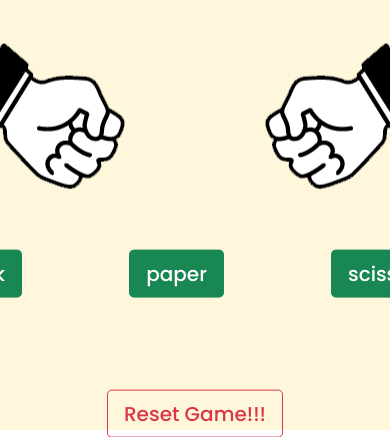
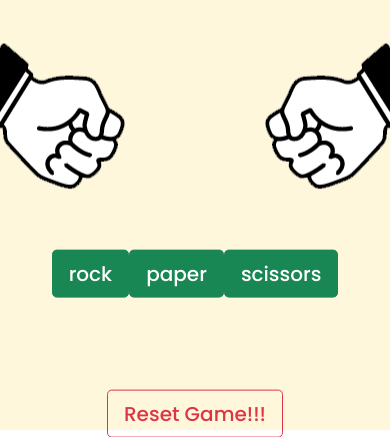
Before and after one commit to Aniket-jha/Rock-Paper-Scissors, a plain HTML site: page index.html in a window 390 px wide. Both pictures are taken after a click on the button "Let's Play". Shown: the part 414-851 px from the top of the page. Drawn offline with nearby package versions, Linux system fonts and the light colour scheme; a web font is replaced by a local one.

Commit message:
mobile friendlyness 2

```diff
--- a/style.css
+++ b/style.css
@@ -145,8 +145,8 @@ div.fadeIn{
 
 @media screen and (max-width:800px) {
   .options{
-    justify-content: space-around;
-    padding:auto 5px
+    justify-content: center;
+    align-item:center
   }
    .match{
     top:70%;
```
